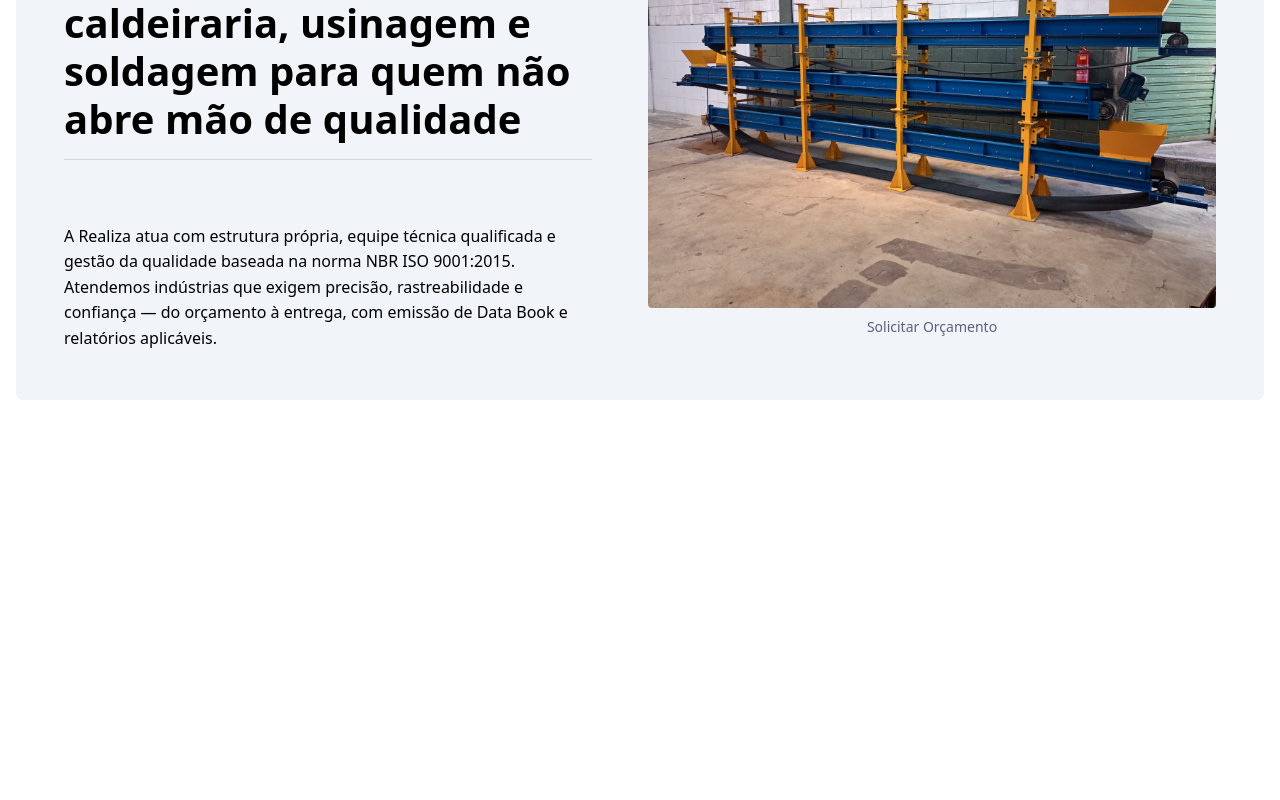
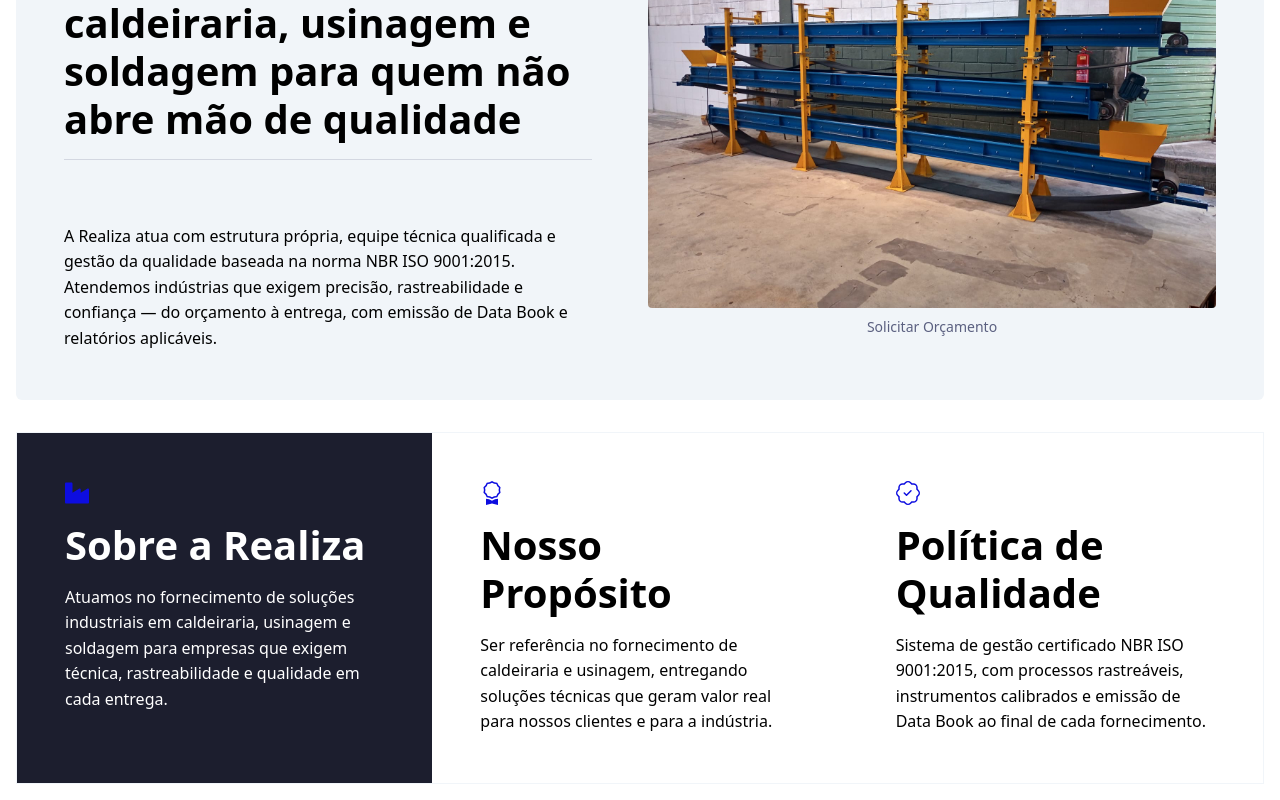
Before and after one commit to FragaTheus/caldeiraria-realiza-site-institucional, a Next.js app: page / in a window 1280 px wide. Shown: the part 336-1136 px from the top of the page. Before the commit the page ends 800 px from the top, so only its background shows below. Built offline with nearby package versions, Linux system fonts and the light colour scheme.

Commit message:
feat: Implementando pagina sobre

```diff
--- a/src/app/page.tsx
+++ b/src/app/page.tsx
@@ -1,9 +1,11 @@
+import HomeAboutWrapper from "@/features/home/wrapper/home-about-wrapper";
 import HomeHeroWrapper from "@/features/home/wrapper/home-hero-wrapper";
 
 export default function Home() {
   return (
     <main>
       <HomeHeroWrapper />
+      <HomeAboutWrapper />
     </main>
   );
 }
--- /dev/null
+++ b/src/features/home/components/about-content.tsx
@@ -0,0 +1,39 @@
+export interface AboutGridContentProps {
+  label: string;
+  text: string;
+  Icon: React.ElementType;
+  isMuted?: boolean;
+}
+
+const AboutGridContent = ({
+  label,
+  text,
+  Icon,
+  isMuted,
+}: AboutGridContentProps) => {
+  return (
+    <div
+      className={`flex flex-col p-4 md:p-12 gap-4 ${isMuted ? "bg-muted text-white" : ""}`}
+    >
+      <Icon className="text-primary size-6" />
+      <h1 className="whitespace-pre-line">{label}</h1>
+      <p>{text}</p>
+    </div>
+  );
+};
+
+interface AboutContentProps {
+  gridContents: AboutGridContentProps[];
+}
+
+const AboutContent = ({ gridContents }: AboutContentProps) => {
+  return (
+    <div className="w-full border border-surface grid grid-cols-1 md:grid-cols-3">
+      {gridContents.map((content, index) => (
+        <AboutGridContent key={index} {...content} />
+      ))}
+    </div>
+  );
+};
+
+export default AboutContent;
--- a/src/features/home/text-content/aboutTextContent.json
+++ b/src/features/home/text-content/aboutTextContent.json
@@ -1,16 +1,16 @@
 {
-  "about": {
-    "label": "Sobre a Realiza",
-    "title": "Mais de 10 anos fornecendo soluções industriais com estrutura técnica e qualidade certificada",
-    "description": "A Realiza Caldeiraria, Usinagem e Serviços atua desde 2015 no fornecimento de soluções industriais para empresas que exigem mais do que execução — exigem rastreabilidade, técnica e confiança. Contamos com estrutura própria, equipe especializada e sistema de gestão da qualidade baseado na norma NBR ISO 9001:2015. Nossos inspetores são qualificados Nível II para Ensaio Visual de Solda e Ensaio por Líquido Penetrante. Nossos soldadores são certificados para os processos MIG e TIG conforme a Norma AWS D1.1. Ao final de cada projeto, emitimos um Data Book completo com todos os relatórios e certificados pertinentes ao fornecimento.",
-    "purpose": {
-      "label": "Nosso Propósito",
-      "text": "Ser referência no fornecimento de caldeiraria e peças usinadas, entregando qualidade comprovada em cada projeto."
+  "about_section": {
+    "grid_1": {
+      "label": "Sobre a Realiza",
+      "text": "Atuamos no fornecimento de soluções industriais em caldeiraria, usinagem e soldagem para empresas que exigem técnica, rastreabilidade e qualidade em cada entrega."
     },
-    "quality_policy": {
-      "label": "Política da Qualidade",
-      "text": "Fornecer produtos e serviços que satisfaçam nossos clientes, atuando de forma sustentável, comprometida com o desenvolvimento dos colaboradores e agregando valor à sociedade."
+    "grid_2": {
+      "label": "Nosso\n Propósito",
+      "text": "Ser referência no fornecimento de caldeiraria e usinagem, entregando soluções técnicas que geram valor real para nossos clientes e para a indústria."
     },
-    "img_description": "Técnico da Realiza analisando projeto em ambiente de trabalho industrial, representando o processo técnico e consultivo da empresa."
+    "grid_3": {
+      "label": "Política de Qualidade",
+      "text": "Sistema de gestão certificado NBR ISO 9001:2015, com processos rastreáveis, instrumentos calibrados e emissão de Data Book ao final de cada fornecimento."
+    }
   }
 }
--- /dev/null
+++ b/src/features/home/wrapper/home-about-wrapper.tsx
@@ -0,0 +1,38 @@
+import AppSectionWrapper from "@/shared/wrapper/section-wrapper";
+import AboutContent, {
+  AboutGridContentProps,
+} from "../components/about-content";
+import textContent from "@/features/home/text-content/aboutTextContent.json";
+import { FaIndustry } from "react-icons/fa";
+import { BsAward, BsPatchCheck } from "react-icons/bs";
+
+const aboutGridContents = [
+  {
+    label: textContent.about_section.grid_1.label,
+    text: textContent.about_section.grid_1.text,
+    Icon: FaIndustry,
+    isMuted: true,
+  },
+  {
+    label: textContent.about_section.grid_2.label,
+    text: textContent.about_section.grid_2.text,
+    Icon: BsAward,
+    isMuted: false,
+  },
+  {
+    label: textContent.about_section.grid_3.label,
+    text: textContent.about_section.grid_3.text,
+    Icon: BsPatchCheck,
+    isMuted: false,
+  },
+] satisfies AboutGridContentProps[];
+
+const HomeAboutWrapper = () => {
+  return (
+    <AppSectionWrapper>
+      <AboutContent gridContents={aboutGridContents} />
+    </AppSectionWrapper>
+  );
+};
+
+export default HomeAboutWrapper;
```
